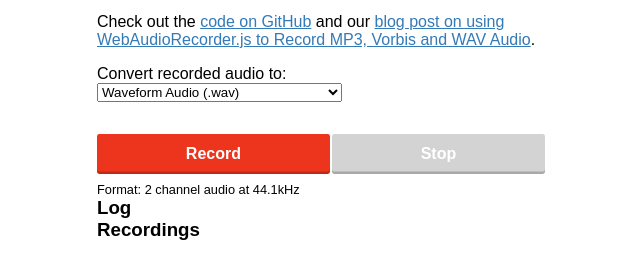
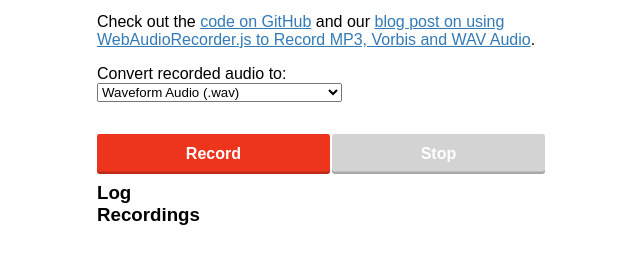
Before and after one commit to addpipe/simple-web-audio-recorder-demo, a plain HTML site: page index.html in a window 1280 px wide. Shown: the part 126-404 px from the top of the page, without its empty margins (319-959 px from the left). Drawn offline with Linux system fonts and the light colour scheme.

Commit message:
Audio format is now only shown after recording as started bcs sample rate might change when getUSerMedia is called

```diff
--- a/index.html
+++ b/index.html
@@ -22,12 +22,6 @@
 		<button id="stopButton" disabled>Stop</button>
 	</div>
 	<div id="formats"></div>
-    <script type="text/javascript">
-      var AudioContext = window.AudioContext || window.webkitAudioContext;
-      var audioCtx = new AudioContext();
-      document.getElementById("formats").innerHTML="Format: 2 channel audio at "+audioCtx.sampleRate/1000+"kHz"
-      console.log(audioCtx.sampleRate);
-    </script>
 	<h3>Log</h3>
 	<pre id="log"></pre>
 
--- a/js/app.js
+++ b/js/app.js
@@ -44,6 +44,9 @@ function startRecording() {
 
 		*/
 		audioContext = new AudioContext();
+
+		//update the format
+		document.getElementById("formats").innerHTML="Format: 2 channel "+encodingTypeSelect.options[encodingTypeSelect.selectedIndex].value+" @ "+audioContext.sampleRate/1000+"kHz"
 
 		//assign to gumStream for later use
 		gumStream = stream;
```
